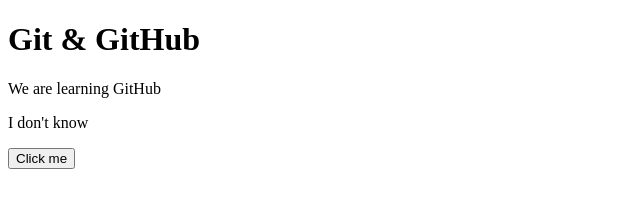
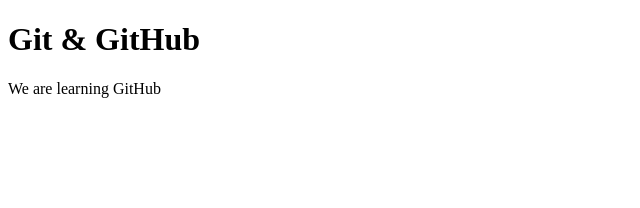
Before and after one commit to Zero117x/CSET115_Git_Project, a plain HTML site: page index.html in a window 1280 px wide. Shown: the whole page, without its empty margins (0-640 px from the left). Drawn offline with Linux system fonts and the light colour scheme.

Commit message:
Revert the button

```diff
--- a/index.html
+++ b/index.html
@@ -7,8 +7,5 @@
 <body>
     <h1>Git & GitHub</h1>
     <p>We are learning GitHub</p>
-    <p>I don't know</p>
-
-    <button>Click me</button>
 </body>
 </html>
```
